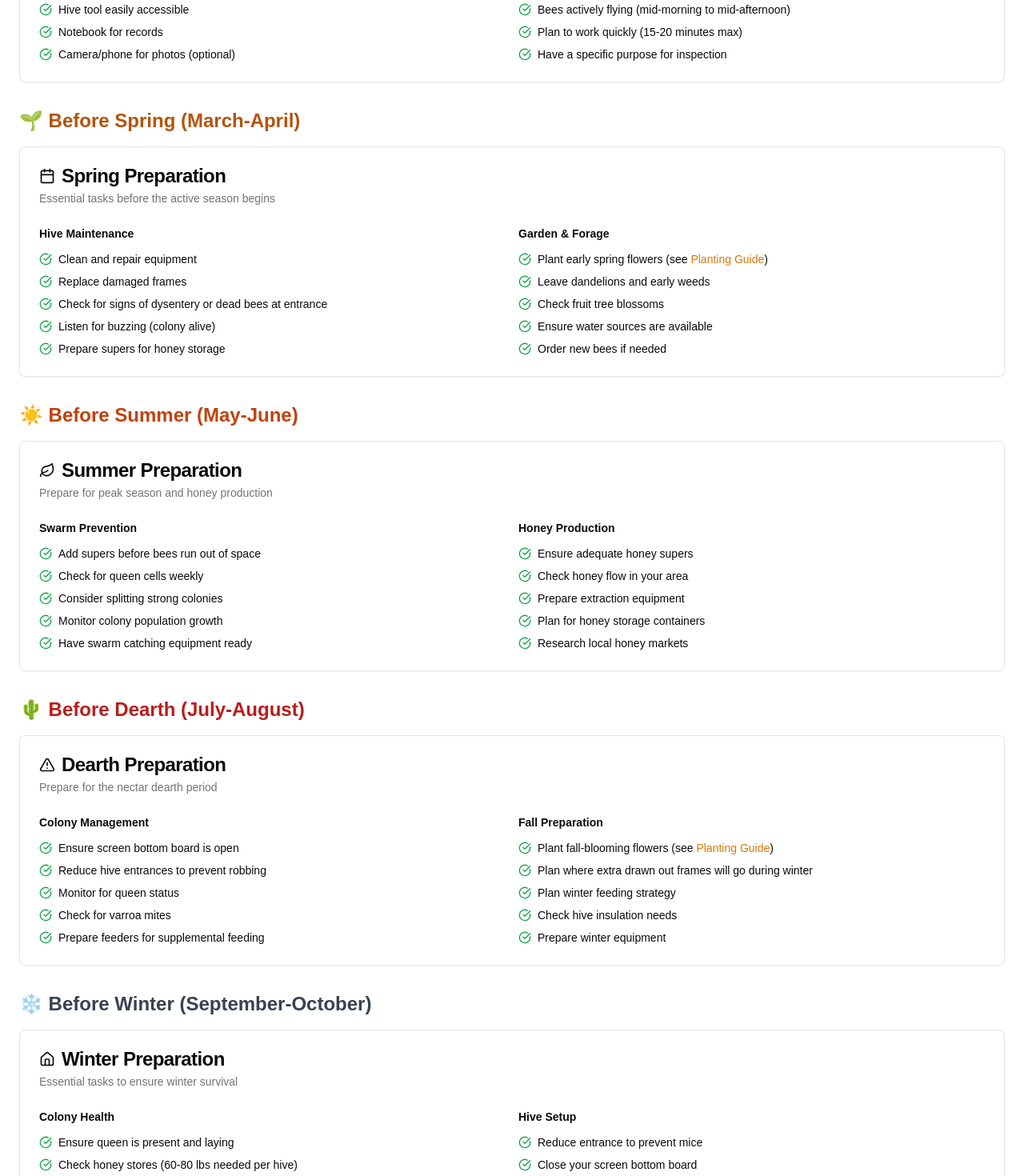
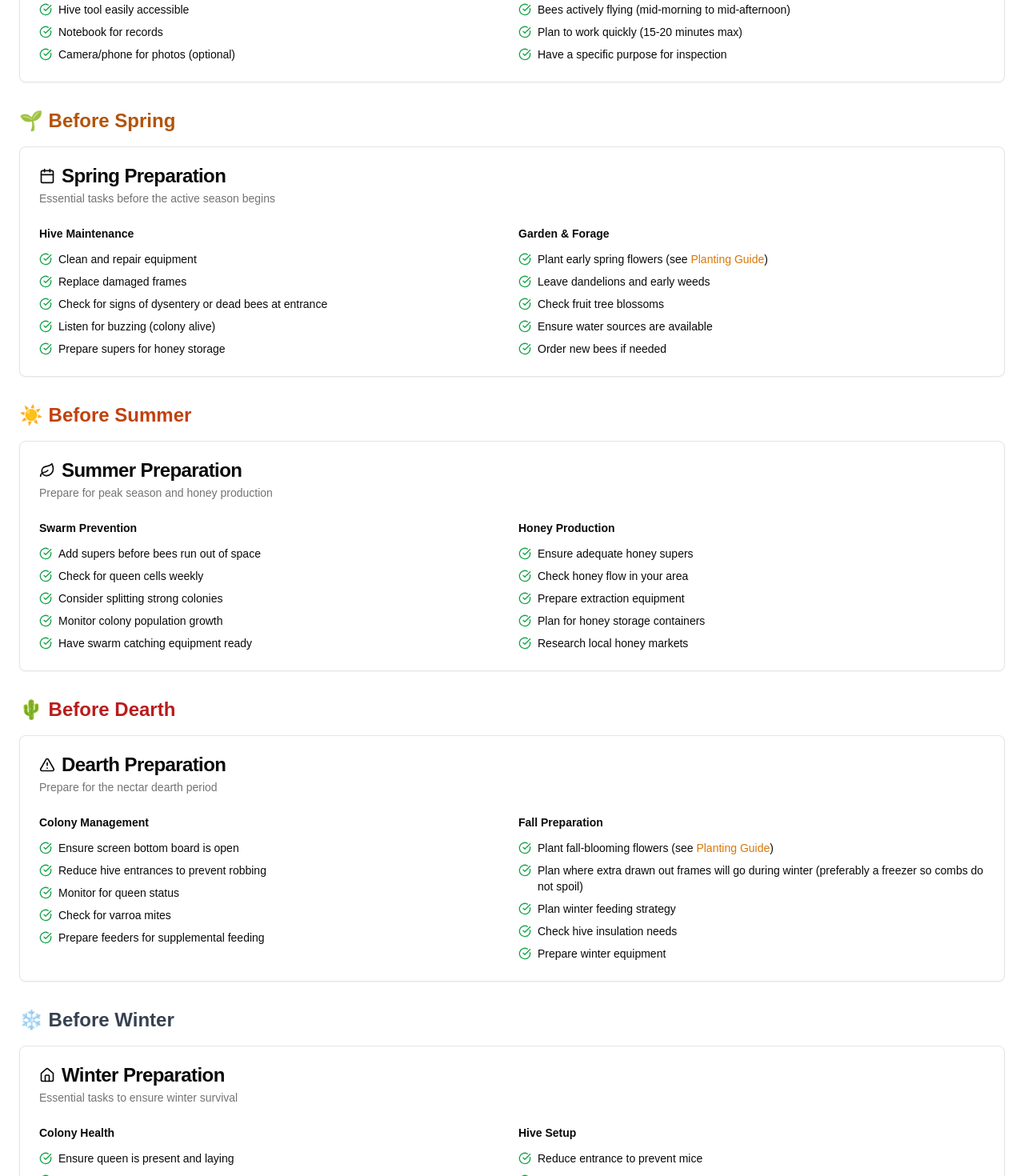
Before and after one commit to jigrullon/beekeeping-calendar, a Next.js app: page /checklist in a window 1280 px wide. Shown: the part 1240-2710 px from the top of the page at 80% size. Built offline with nearby package versions, Linux system fonts and the light colour scheme.

Commit message:
Emily notes on checklist

```diff
--- a/app/checklist/page.tsx
+++ b/app/checklist/page.tsx
@@ -241,7 +241,7 @@ export default function ChecklistPage() {
 
               {/* Before Spring (March-April) */}
               <div className="space-y-4">
-                <h2 className="text-2xl font-bold text-amber-700">🌱 Before Spring (March-April)</h2>
+                <h2 className="text-2xl font-bold text-amber-700">🌱 Before Spring</h2>
 
                 <Card>
                   <CardHeader>
@@ -310,7 +310,7 @@ export default function ChecklistPage() {
 
               {/* Before Summer (May-June) */}
               <div className="space-y-4">
-                <h2 className="text-2xl font-bold text-orange-700">☀️ Before Summer (May-June)</h2>
+                <h2 className="text-2xl font-bold text-orange-700">☀️ Before Summer</h2>
 
                 <Card>
                   <CardHeader>
@@ -379,7 +379,7 @@ export default function ChecklistPage() {
 
               {/* Before Dearth (July-August) */}
               <div className="space-y-4">
-                <h2 className="text-2xl font-bold text-red-700">🌵 Before Dearth (July-August)</h2>
+                <h2 className="text-2xl font-bold text-red-700">🌵 Before Dearth</h2>
 
                 <Card>
                   <CardHeader>
@@ -425,7 +425,7 @@ export default function ChecklistPage() {
                           </li>
                           <li className="flex items-start gap-2">
                             <CheckCircle className="h-4 w-4 text-green-600 mt-0.5 flex-shrink-0" />
-                            <span>Plan where extra drawn out frames will go during winter</span>
+                            <span>Plan where extra drawn out frames will go during winter (preferably a freezer so combs do not spoil)</span>
                           </li>
                           <li className="flex items-start gap-2">
                             <CheckCircle className="h-4 w-4 text-green-600 mt-0.5 flex-shrink-0" />
@@ -448,7 +448,7 @@ export default function ChecklistPage() {
 
               {/* Before Winter (September-October) */}
               <div className="space-y-4">
-                <h2 className="text-2xl font-bold text-gray-700">❄️ Before Winter (September-October)</h2>
+                <h2 className="text-2xl font-bold text-gray-700">❄️ Before Winter</h2>
 
                 <Card>
                   <CardHeader>
```
